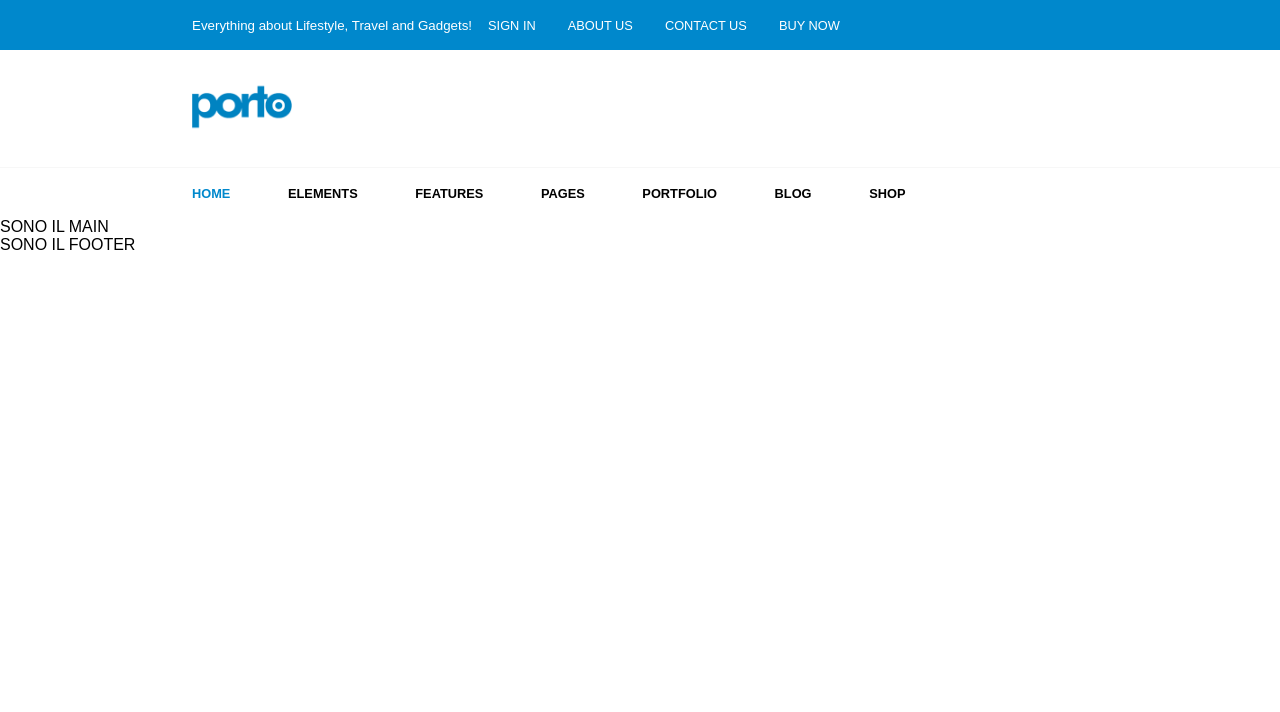
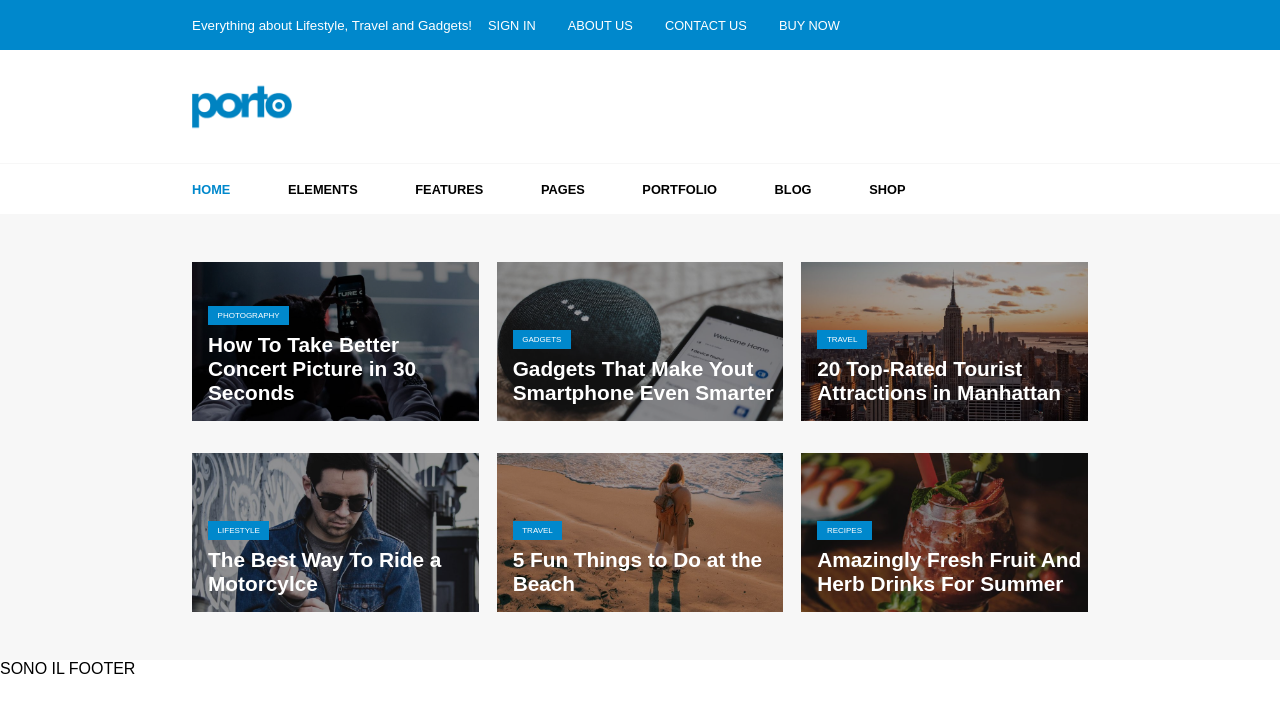
Before and after one commit to Pietroarmill/proj-html-vuejs, a Vue app: page / in a window 1280 px wide. Shown: the top 712 px of the page. Built offline with nearby package versions, Linux system fonts and the light colour scheme.

Commit message:
add blogsSection

```diff
--- a/src/App.vue
+++ b/src/App.vue
@@ -1,7 +1,7 @@
 <template>
   <div id="app">
-    <AppHeader :ElementTop="this.headerTopArray" :ElementBottom="this.headerBottomArray"/>
-    <AppMain />
+    <AppHeader :ElementTop="this.headerTopArray" :ElementBottom="this.headerBottomArray" />
+    <AppMain :blogsArray="this.blogs"/>
     <AppFooter />
   </div>
 </template>
@@ -50,6 +50,44 @@ export default {
           name: "shop",
           active: false
         },
+      ],
+      blogs: [
+        {
+          title: "How To Take Better Concert Picture in 30 Seconds",
+          content:"Lorem, ipsum dolor sit amet consectetur adipisicing elit. Optio blanditiis dolorem ex reprehenderit sed maiores cum",
+          type: "photography",
+          src: "-46",
+        },
+        {
+          title: "Gadgets That Make Yout Smartphone Even Smarter",
+          content:"Lorem, ipsum dolor sit amet consectetur adipisicing elit. Optio blanditiis dolorem ex reprehenderit sed maiores cum",
+          type: "gadgets",
+          src: "-47",
+        },
+        {
+          title: "20 Top-Rated Tourist Attractions in Manhattan",
+          type: "travel",
+          content:"Lorem, ipsum dolor sit amet consectetur adipisicing elit. Optio blanditiis dolorem ex reprehenderit sed maiores cum",
+          src: "-48",
+        },
+        {
+          title: "The Best Way To Ride a Motorcylce",
+          type: "lifestyle",
+          content:"Lorem, ipsum dolor sit amet consectetur adipisicing elit. Optio blanditiis dolorem ex reprehenderit sed maiores cum",
+          src: "-49",
+        },
+        {
+          title: "5 Fun Things to Do at the Beach",
+          type: "travel",
+          content:"Lorem, ipsum dolor sit amet consectetur adipisicing elit. Optio blanditiis dolorem ex reprehenderit sed maiores cum",
+          src: "-50",
+        },
+        {
+          title: "Amazingly Fresh Fruit And Herb Drinks For Summer",
+          type: "recipes",
+          content:"Lorem, ipsum dolor sit amet consectetur adipisicing elit. Optio blanditiis dolorem ex reprehenderit sed maiores cum",
+          src: "-51",
+        },
       ]
     }
   }
--- a/src/components/AppMain.vue
+++ b/src/components/AppMain.vue
@@ -1,16 +1,101 @@
 <template>
-  <div>
-    SONO IL MAIN
-  </div>
+  <!-- MAIN -->
+  <main class="main">
+    <div class="container">
+
+      <!-- Main Blogs Section -->
+      <section class="main-blogs-section">
+        <div class="blog-banner with-overlay" v-for="(item, index) in blogsArray" :key="index">
+
+          <div class="blog-img">
+            <img :src="require(`../assets/img/blog${item.src}.jpg`)" alt="">
+          </div>
+
+          <!-- text blog -->
+          <div class="text-blog">
+            <span class="blog-type">{{ item.type.toUpperCase() }}</span>
+            <h2 class="blog-title">{{ item.title }}</h2>
+            <p class="blog-content">{{ item.content }}</p>
+          </div>
+          <!-- /text blog -->
+        </div>
+
+      </section>
+      <!-- /Main Blogs Section -->
+
+      <!-- Main Post Section -->
+      <section class="main-post-section">
+      </section>
+      <!-- /Main Post Section -->
+
+    </div>
+  </main>
+  <!-- /MAIN -->
 </template>
 
 <script>
+
 export default {
   name: "AppMain",
+  props: {
+    blogsArray: Array,
+  },
+  components: {
 
+  }
 }
 </script>
 
 <style lang="scss" scoped>
+@import "../style/variables.scss";
 
+.main {
+  background-color: #F7F7F7;
+  width: 100%;
+  padding: 2rem 0;
+
+  &-blogs-section {
+    display: flex;
+    justify-content: space-between;
+    flex-wrap: wrap;
+
+
+    .blog-banner {
+      width: calc(96% / 3);
+      display: flex;
+      align-items: flex-end;
+      color: white;
+      margin: 1rem 0;
+      position: relative;
+      overflow: hidden;
+
+      .text-blog {
+        position: absolute;
+        margin: 0 0 1rem 1rem;
+
+        .blog-type {
+          padding: .3rem .6rem;
+          background-color: $brand-blog-color;
+          font-size: .5rem;
+        }
+
+        .blog-title {
+          font-size: 1.3rem;
+          margin-top: .7rem;
+        }
+
+        .blog-content {
+          display: none;
+          color: #B7B7B7;
+          font-weight: bold;
+          line-height: 25px;
+        }
+      }
+
+      &:hover .blog-content {
+        display: block;
+      }
+    }
+  }
+}
 </style>
--- a/src/style/common.scss
+++ b/src/style/common.scss
@@ -11,6 +11,7 @@ html {
 
 img {
   max-width: 100%;
+  display: block;
 }
 
 li {
@@ -34,3 +35,13 @@ a {
 .active {
   color: #0088CC;
 }
+
+.with-overlay::before {
+  content: "";
+  position: absolute;
+  top: 0;
+  left: 0;
+  width: 100%;
+  height: 100%;
+  background-color: rgba(0, 0, 0, 0.384);
+}
```
